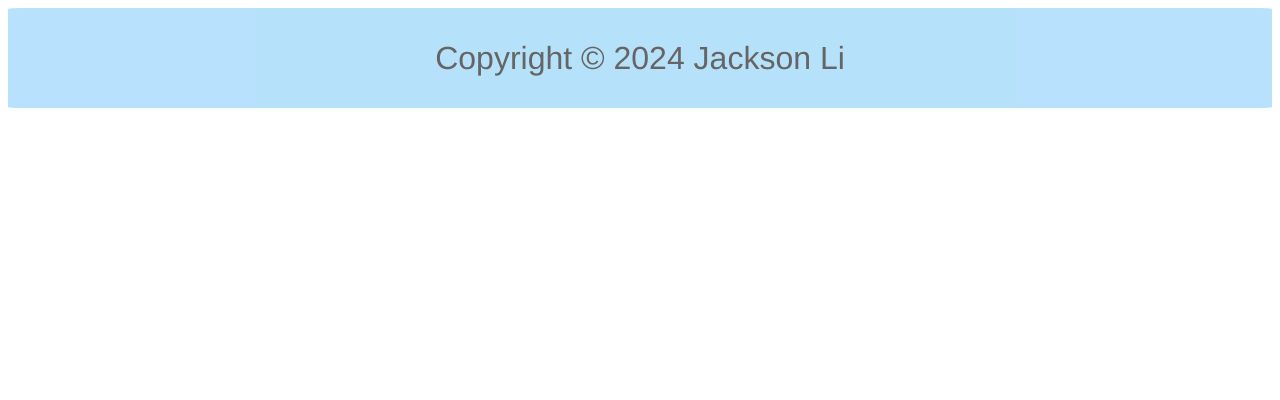
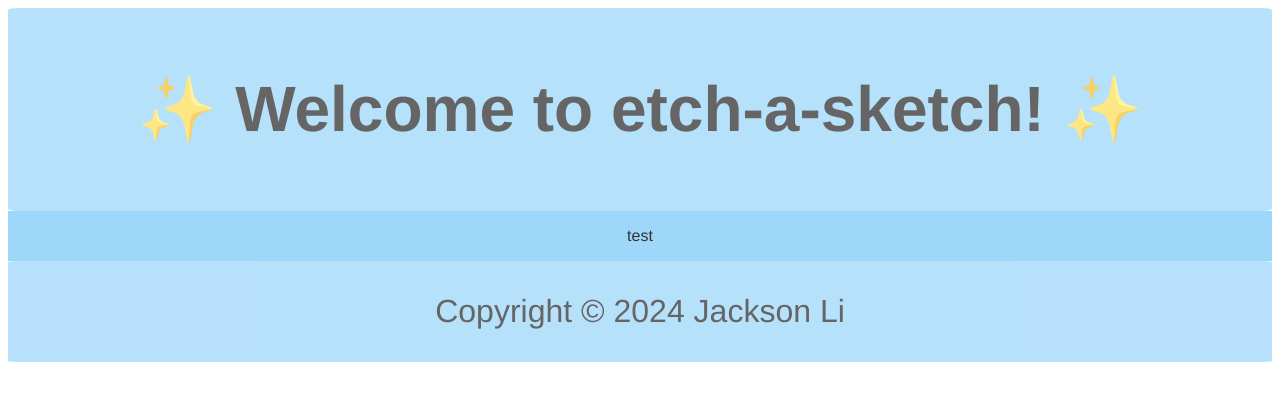
Before and after one commit to jxcksonli/etch-a-sketch, a plain HTML site: page index.html in a window 1280 px wide. Drawn offline with Linux system fonts and the light colour scheme.

Commit message:
Edit site format to be in form of a container

```diff
--- a/css/style.css
+++ b/css/style.css
@@ -2,12 +2,32 @@
     font-family: Helvetica;
 }
 
-footer {
+#container {
+    display: flex;
+    flex-direction: column;
+}
+
+#header {
+    display: flex;
+    background-color: lightskyblue;
+    border-radius: 1%;
+    opacity: 0.6;
+    font-size: 64px;
+    justify-content: center;
+}
+
+#body {
+    display: flex;
+    justify-content: center;
+    background-color: lightskyblue;
+    opacity: 0.8;
+}
+
+#footer {
     display: flex;
     background-color: lightskyblue;
     border-radius: 1%;
     opacity: 0.6;
     font-size: 32px;
-    height: 100px;
     justify-content: center;
 }
--- a/index.html
+++ b/index.html
@@ -7,15 +7,20 @@
 <script src="script.js"></script>
 </head>
 
-<header>
+<div id="container">
+    <div id="header">
+        <p> <strong> ✨ Welcome to etch-a-sketch! ✨ </strong> </p>
+    </div>
 
-</header>
-<body>
+    <div id="body">
+        <p> test </p>
+    </div>
 
-</body>
+    <div id="footer">
+        <p> Copyright © 2024 Jackson Li </p>
+    </div>
 
-<footer>
-    <p> Copyright © 2024 Jackson Li </p>
-</footer>
+</div>
+
 
 </html>
```
